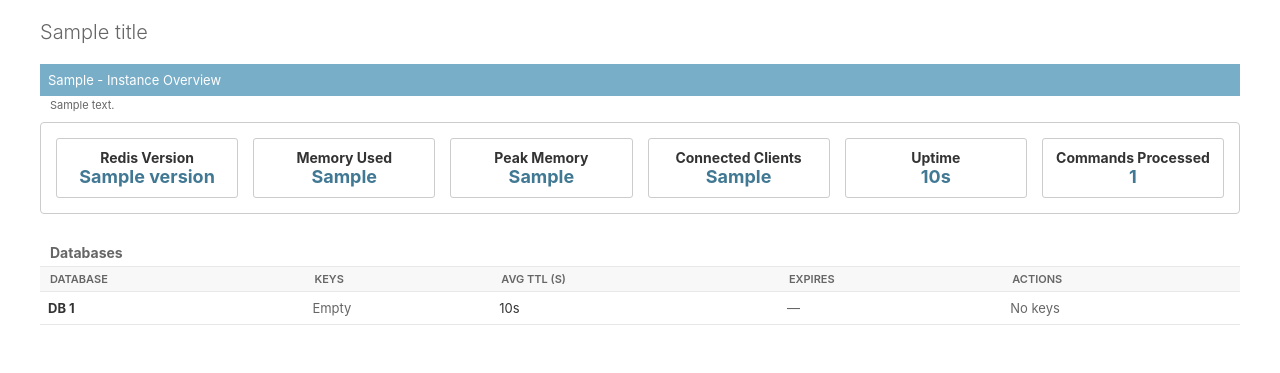
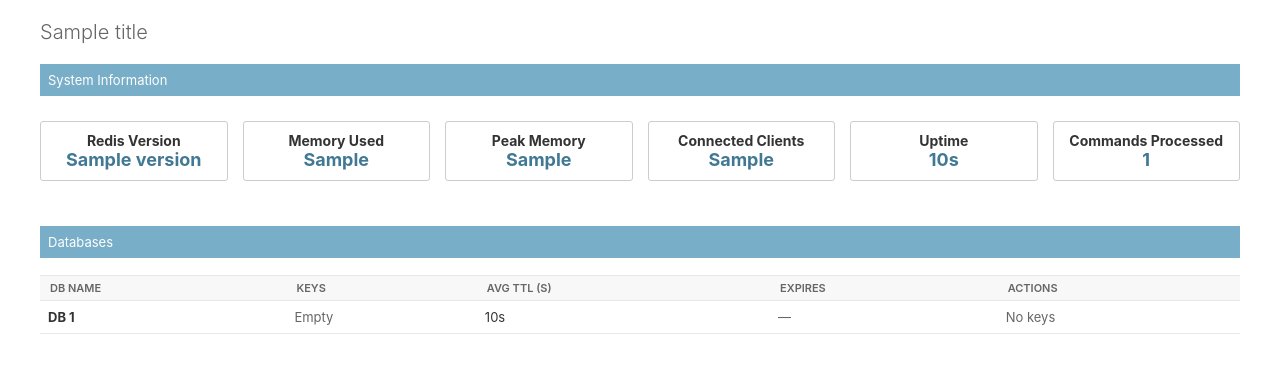
Before and after one commit to yassi/dj-redis-panel, a Django app: template dj_redis_panel/templates/admin/dj_redis_panel/instance_overview.html in a window 1280 px wide. Shown: the part 86-459 px from the top of the page. Run offline with Django 4.2, Linux system fonts and the light colour scheme; the template is opened without the code that fills it: most values are stand-ins (such as "Sample title", 1, 10 or a date in 2020).

Commit message:
separate instance overview parts into django admin modules

```diff
--- a/dj_redis_panel/templates/admin/dj_redis_panel/instance_overview.html
+++ b/dj_redis_panel/templates/admin/dj_redis_panel/instance_overview.html
@@ -13,9 +13,7 @@
 <div class="module">
     <!-- Instance Information -->
     <div class="module">
-        <h2>{{ instance_alias }} - {% trans 'Instance Overview' %}</h2>
-        <p class="help">{{ instance_config.description }}</p>
-
+        <h2>{% trans 'System Information' %}</h2>
         {% if error_message %}
         <div class="errors">
             <p><strong>{% trans 'Connection Error:' %}</strong> {{ error_message }}</p>
@@ -54,12 +52,15 @@
 
     <!-- Databases Overview -->
     {% if databases and not error_message %}
+
+    <div class="module">
+        <h2>{% trans 'Databases' %}</h2>
+        <br>
         <div class="results">
-        <h3>{% trans 'Databases' %}</h3>
             <table id="result_list">
                 <thead>
                     <tr>
-                    <th scope="col">{% trans 'Database' %}</th>
+                        <th scope="col">{% trans 'DB Name' %}</th>
                         <th scope="col">{% trans 'Keys' %}</th>
                         <th scope="col">{% trans 'Avg TTL (s)' %}</th>
                         <th scope="col">{% trans 'Expires' %}</th>
@@ -110,6 +111,8 @@
                 </tbody>
             </table>
         </div>
+    </div>
+
     {% endif %}
 
 </div>
--- a/dj_redis_panel/templates/admin/dj_redis_panel/styles.css
+++ b/dj_redis_panel/templates/admin/dj_redis_panel/styles.css
@@ -48,10 +48,11 @@
 /* ===== INSTANCE OVERVIEW STYLES ===== */
 
 .instance-stats {
-    padding: 15px;
+    padding-top: 15px;
+    padding-bottom: 15px;
     border-radius: 4px;
     margin-bottom: 20px;
-    border: 1px solid var(--border-color, #ddd);
+    margin-top: 10px;
 }
 
 .stats-grid {
--- a/dj_redis_panel/views.py
+++ b/dj_redis_panel/views.py
@@ -80,7 +80,7 @@ def instance_overview(request, instance_alias):
     meta_data = RedisPanelUtils.get_instance_meta_data(instance_alias)
 
     context = {
-        "title": f"Redis Instance - {instance_alias}",
+        "title": f"Instance Overview: {instance_alias}",
         "opts": None,
         "has_permission": True,
         "site_title": admin.site.site_title,
```
Lines whose indentation alone changed are shown as unchanged.
